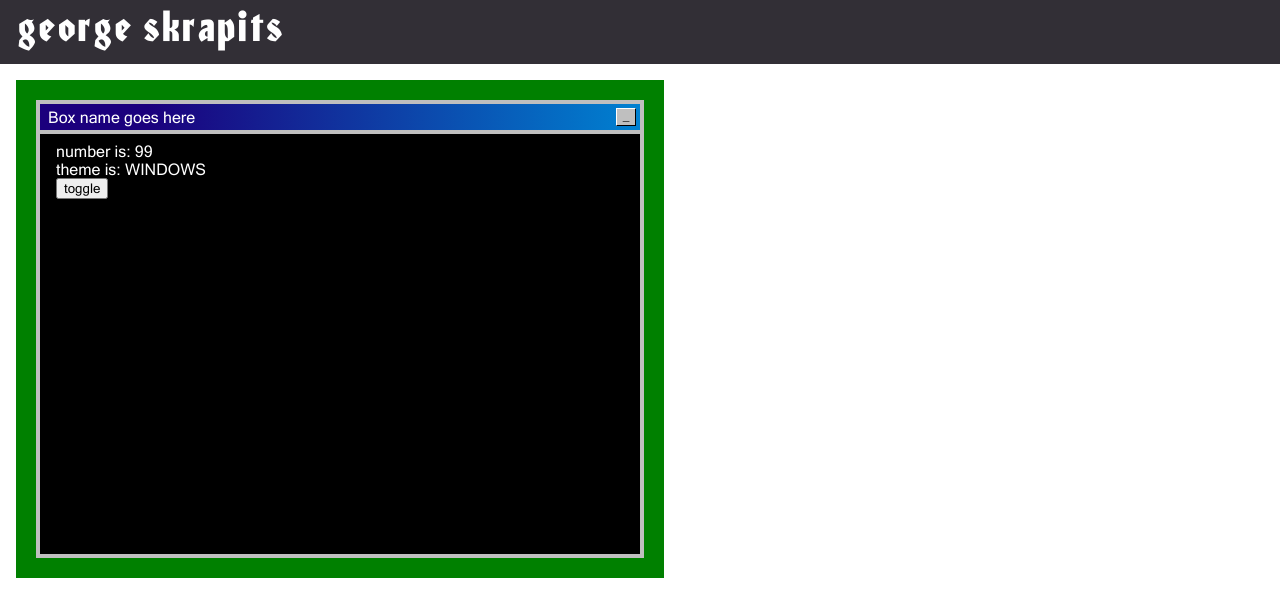
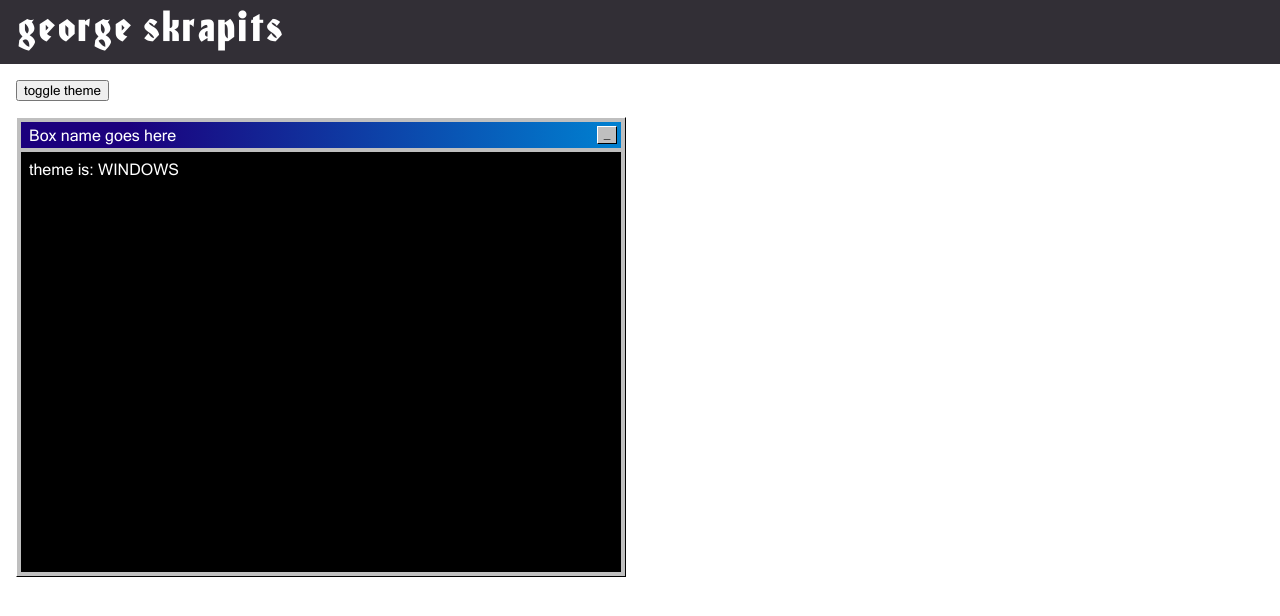
Before and after one commit to gskrap/gskrap-home, a React (Create React App) app: page / in a window 1280 px wide. Shown: the top 616 px of the page. Built offline with nearby package versions, Linux system fonts and the light colour scheme.

Commit message:
theme switching

```diff
--- a/src/components/App.tsx
+++ b/src/components/App.tsx
@@ -1,18 +1,31 @@
-import React from 'react';
+import React, {useState} from 'react';
+import {ThemeProvider} from 'styled-components';
 import Box from './Box';
+import Header from './Header';
+import {macTheme, windowsTheme} from '../constants/theme';
+import {Context, Variant} from '../constants/interfaces';
 import '../styles/App.scss';
-import GlobalContextProvider from '../context/globalContext';
+
+export const VariantContext = React.createContext<Context>({ variant: Variant.WINDOWS });
 
 const App = () => {
+  const [variant, setVariant] = useState(Variant.WINDOWS);
+
+  const variantToggle = () => {
+    setVariant(variant === Variant.WINDOWS ? Variant.MAC : Variant.WINDOWS);
+  };
+
   return (
-    <GlobalContextProvider>
-      <div className="App">
-        <header className="phxl">george skrapits</header>
-        <div className="maxl">
-          <Box num={99} />
+    <VariantContext.Provider value={{ variant, variantToggle }} >
+      <ThemeProvider theme={ variant === Variant.MAC ? macTheme : windowsTheme}>
+        <div className="App">
+          <Header />
+          <div className="maxl">
+            <Box />
+          </div>
         </div>
-      </div>
-    </GlobalContextProvider>
+      </ThemeProvider>
+    </VariantContext.Provider>
   );
 }
 
--- a/src/components/Box.tsx
+++ b/src/components/Box.tsx
@@ -1,52 +1,28 @@
 import React, {useContext} from 'react';
-import {GlobalContext, Theme} from '../context/globalContext';
 import styled from 'styled-components';
+import {VariantContext} from './App';
 
-const BLUE_DARK = '#1b007d';
-const BLUE_LIGHT = '#0081d1';
-const GRAY = '#BFBFBF';
-
-interface ThemeProps {
-  theme: Theme;
-}
-
-const BoxDiv = styled.div<ThemeProps>`
+const BoxEl = styled.div`
   position: absolute;
   display: flex;
   flex-direction: column;
-  background: ${GRAY};
   height: 450px;
   width: 600px;
   padding: 4px;
-  ${({ theme }) => {
-    switch(theme) {
-      case (Theme.WINDOWS):
-        return `
-          border: 20px solid green
-        `;
-      case (Theme.MAC):
-        return `
-          border: 20px solid red
-        `;
-    }
-  }}
+  background: ${({ theme }) => theme.variant.boxBackground};
 `;
 
 const TopBar = styled.div`
   margin-bottom: 4px;
   padding: 2px 2px 2px 8px;
-  background: ${BLUE_DARK}; /* Old browsers */
-  background: -moz-linear-gradient(left, ${BLUE_DARK} 18%, ${BLUE_LIGHT} 100%); /* FF3.6-15 */
-  background: -webkit-linear-gradient(left, ${BLUE_DARK} 18%, ${BLUE_LIGHT} 100%); /* Chrome10-25,Safari5.1-6 */
-  background: linear-gradient(to right, ${BLUE_DARK} 18%, ${BLUE_LIGHT} 100%); /* W3C, IE10+, FF16+, Chrome26+, Opera12+, Safari7+ */
   color: white;
   display: flex;
   justify-content: space-between;
   cursor: grab;
-`;
+  background: ${({ theme }) => theme.variant.boxTopBarBackground};
+}`;
 
 const Btn = styled.div`
-  background: ${GRAY};
   font-size: 12px;
   color: black;
   box-sizing: border-box;
@@ -55,42 +31,33 @@ const Btn = styled.div`
   margin: 2px;
   text-align: center;
   cursor: pointer;
+  background: ${({ theme }) => theme.variant.boxBackground};
 `;
 
 const Content = styled.div`
   flex: 1;
   display: flex;
   flex-direction: column;
-
-  // todo: temp
-  background: black;
-  color: white;
-  padding: 8px 16px;
+  padding: 8px;
+  ${({ theme }) => `
+    color: ${theme.variant.contentColor};
+    background: ${theme.variant.contentBackground};
+  `};
 `;
 
-interface OwnProps {
-  num? :number;
-}
-
-const Box = ({ num = 0 }: OwnProps) => {
-  const { theme, themeToggle } = useContext(GlobalContext);
+const Box = () => {
+  const { variant } = useContext(VariantContext);
   return (
-    <BoxDiv theme={theme} className="border">
+    <BoxEl className="border">
       <TopBar>
         <div className="pts">Box name goes here</div>
         <Btn className="border">_</Btn>
       </TopBar>
       <Content>
-        number is:&nbsp;
-        {num}
-        <br />
         theme is:&nbsp;
-        {theme}
-        <div>
-          <button onClick={themeToggle}>toggle</button>
-        </div>
+        {variant}
       </Content>
-    </BoxDiv>
+    </BoxEl>
   )
 };
 
--- /dev/null
+++ b/src/components/Header.tsx
@@ -0,0 +1,29 @@
+import React, {useContext} from 'react';
+import styled from 'styled-components';
+import {VariantContext} from './App';
+
+const HeaderEl= styled.header`
+  font-family: Honda_Regular;
+  font-size: 40px;
+  ${({ theme }) => `
+    color: ${theme.variant.color};
+    background: ${theme.variant.background};
+  `};
+`;
+
+const Header = () => {
+  const { variantToggle } = useContext(VariantContext);
+
+  return (
+    <>
+      <HeaderEl className="phxl">
+        george skrapits
+      </HeaderEl>
+      <div className="maxl">
+        <button onClick={variantToggle}>toggle theme</button>
+      </div>
+    </>
+  )
+};
+
+export default Header;
--- /dev/null
+++ b/src/constants/interfaces.ts
@@ -0,0 +1,32 @@
+export enum Variant {
+  WINDOWS = 'WINDOWS',
+  MAC = 'MAC',
+}
+
+export interface Context {
+  variant: Variant;
+  variantToggle?: () => void;
+}
+
+export interface CommonVariables {
+  blueDark: string;
+  blueLight: string;
+  grayDark: string;
+  grayLight: string;
+  black: string;
+  white: string;
+}
+
+export interface VariantVariables {
+  boxBackground: string;
+  boxTopBarBackground: string;
+  background: string;
+  color: string;
+  contentBackground: string;
+  contentColor: string;
+}
+
+export interface Theme {
+  common: CommonVariables,
+  variant: VariantVariables,
+}
--- /dev/null
+++ b/src/constants/theme.ts
@@ -0,0 +1,41 @@
+import { CommonVariables, Theme } from './interfaces';
+
+const blueDark = '#1b007d';
+const blueLight = '#0081d1';
+const grayDark = '#322F36';
+const grayLight = '#BFBFBF';
+const black = '#000000';
+const white = '#FFFFFF';
+
+const commonColors: CommonVariables = {
+  blueDark,
+  blueLight,
+  grayDark,
+  grayLight,
+  black,
+  white,
+}
+
+export const macTheme: Theme = {
+  common: commonColors,
+  variant: {
+    boxBackground: 'red',
+    boxTopBarBackground: 'red',
+    background: blueLight,
+    color: blueDark,
+    contentBackground: 'red',
+    contentColor: black,
+  }
+}
+
+export const windowsTheme: Theme = {
+  common: commonColors,
+  variant: {
+    boxBackground: grayLight,
+    boxTopBarBackground: `-webkit-linear-gradient(left, ${blueDark} 18%, ${blueLight} 100%)`,
+    background: grayDark,
+    color: white,
+    contentBackground: black,
+    contentColor: white,
+  }
+}
--- a/src/context/globalContext.tsx
+++ /dev/null
@@ -1,37 +0,0 @@
-import React, { useState, ReactNode} from "react";
-
-export enum Theme {
-  WINDOWS = 'WINDOWS',
-  MAC = 'MAC',
-}
-
-interface ThemeContext {
-  theme: Theme;
-  themeToggle?: () => void;
-}
-
-const defaultState = {
-  theme: Theme.WINDOWS,
-};
-
-export const GlobalContext = React.createContext<ThemeContext>(defaultState);
-
-interface OwnProps {
-  children: ReactNode
-}
-
-const GlobalContextProvider = ({ children }: OwnProps) => {
-  const [theme, setTheme] = useState(Theme.WINDOWS);
-
-  const themeToggle = () => {
-    setTheme(theme === Theme.WINDOWS ? Theme.MAC : Theme.WINDOWS);
-  };
-
-  return (
-    <GlobalContext.Provider value={{ theme, themeToggle }} >
-      {children}
-    </GlobalContext.Provider>
-  );
-};
-
-export default GlobalContextProvider;
--- a/src/styles/App.scss
+++ b/src/styles/App.scss
@@ -19,13 +19,6 @@
   font-family: Microsoft_Sans_Serif;
 }
 
-header {
-  background: #322F36;
-  font-family: Honda_Regular;
-  font-size: $size-xxxxxl;
-  color: white;
-}
-
 .border {
   border-top: 1px solid white;
   border-right: 1px solid black;
--- a/src/styles/color.scss
+++ /dev/null
@@ -1,3 +0,0 @@
-$blue-dark: #1b007d;
-$blue-light: #0081d1;
-$gray: #BFBFBF;
```
